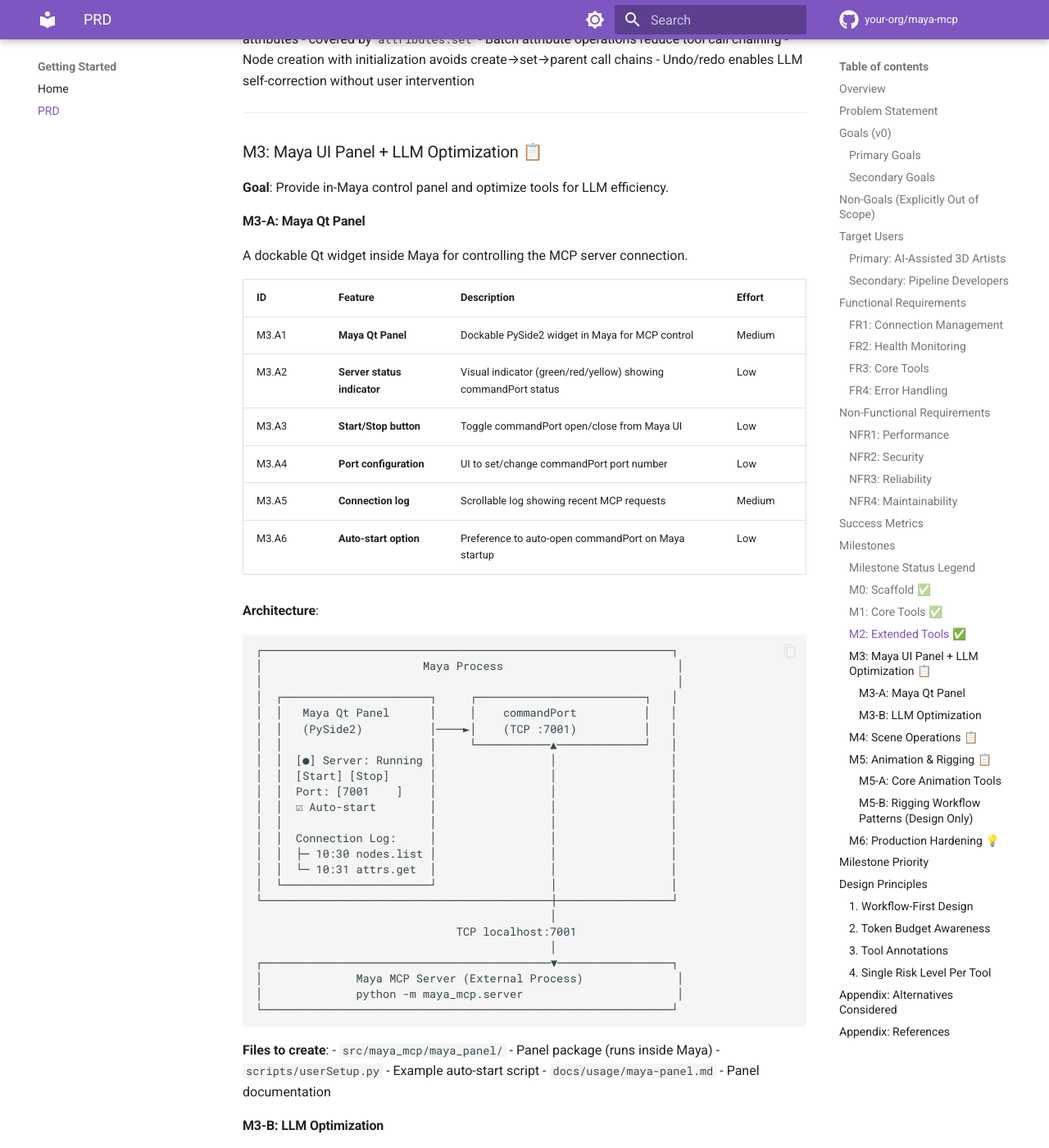
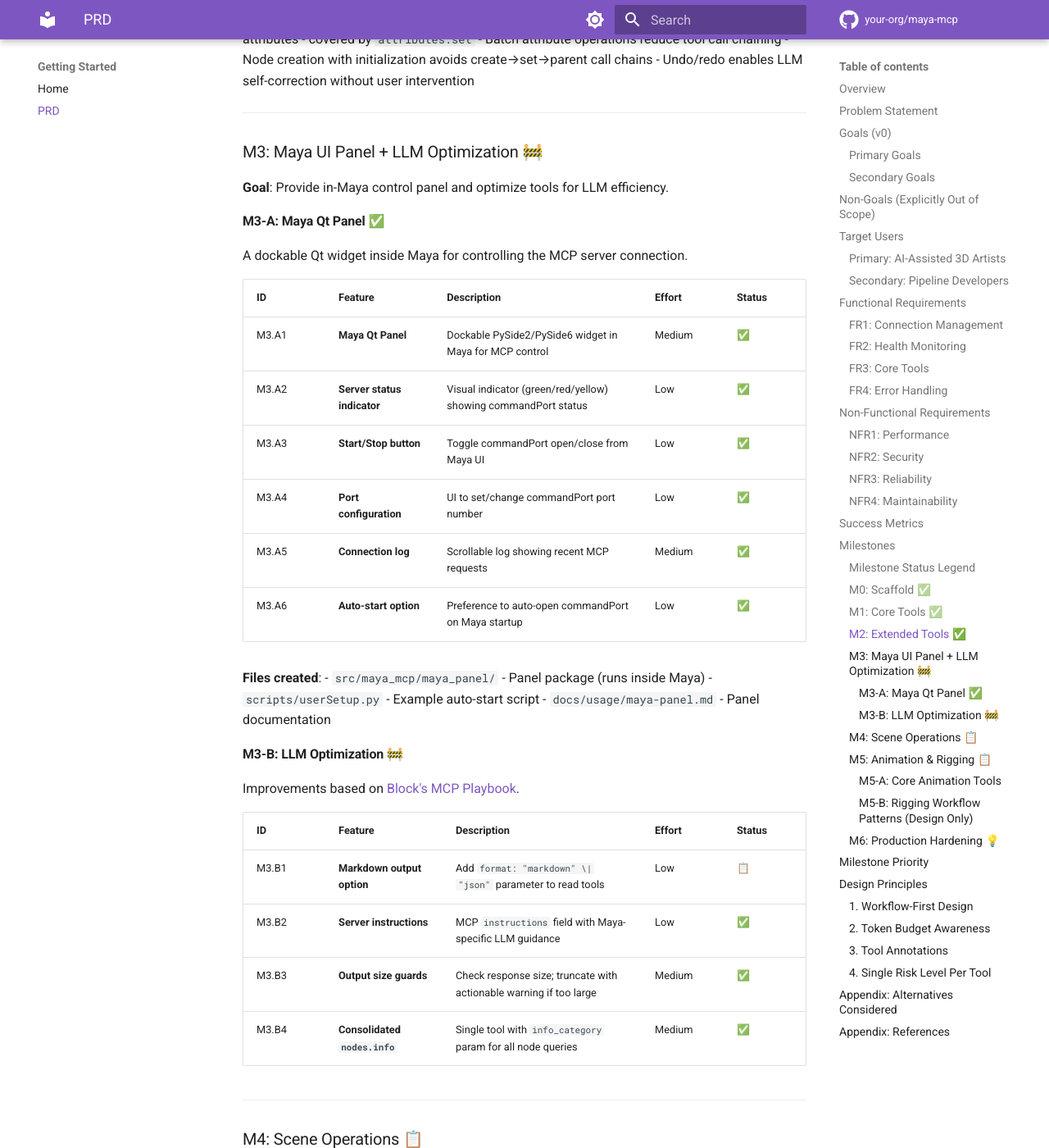
Before and after one commit to GimbalGoats/GG_MayaMCP, an MkDocs documentation site: the page built from docs/prd.md, in a window 1280 px wide and 1400 px high, scrolled down 6048 px. Shown: the whole window at 82% size. Built offline with MkDocs 1.6.1 and Material for MkDocs 9.7.7, drawn with Linux system fonts in a browser that asks for light colours; comment, search, counter and statistics services are not loaded; some of the changed text lies outside the part shown.

Commit message:
docs: update roadmap, README, and add restart-editor troubleshooting note
- Mark M3.B4 complete in docs/prd.md roadmap
- Add nodes.info to README tools table (15 tools)
- Add blog/ to .gitignore
- Add 'Changes Not Reflected After Code Edits' troubleshooting section
- Add nodes.info to editor-integration.md tools table

````diff
--- a/docs/prd.md
+++ b/docs/prd.md
@@ -200,66 +200,38 @@ agents actually work. See [Block's MCP Playbook](https://engineering.block.xyz/b
 
 ---
 
-### M3: Maya UI Panel + LLM Optimization 📋
+### M3: Maya UI Panel + LLM Optimization 🚧
 
 **Goal**: Provide in-Maya control panel and optimize tools for LLM efficiency.
 
-#### M3-A: Maya Qt Panel
+#### M3-A: Maya Qt Panel ✅
 
 A dockable Qt widget inside Maya for controlling the MCP server connection.
 
-| ID | Feature | Description | Effort |
-|----|---------|-------------|--------|
-| M3.A1 | **Maya Qt Panel** | Dockable PySide2 widget in Maya for MCP control | Medium |
-| M3.A2 | **Server status indicator** | Visual indicator (green/red/yellow) showing commandPort status | Low |
-| M3.A3 | **Start/Stop button** | Toggle commandPort open/close from Maya UI | Low |
-| M3.A4 | **Port configuration** | UI to set/change commandPort port number | Low |
-| M3.A5 | **Connection log** | Scrollable log showing recent MCP requests | Medium |
-| M3.A6 | **Auto-start option** | Preference to auto-open commandPort on Maya startup | Low |
+| ID | Feature | Description | Effort | Status |
+|----|---------|-------------|--------|--------|
+| M3.A1 | **Maya Qt Panel** | Dockable PySide2/PySide6 widget in Maya for MCP control | Medium | ✅ |
+| M3.A2 | **Server status indicator** | Visual indicator (green/red/yellow) showing commandPort status | Low | ✅ |
+| M3.A3 | **Start/Stop button** | Toggle commandPort open/close from Maya UI | Low | ✅ |
+| M3.A4 | **Port configuration** | UI to set/change commandPort port number | Low | ✅ |
+| M3.A5 | **Connection log** | Scrollable log showing recent MCP requests | Medium | ✅ |
+| M3.A6 | **Auto-start option** | Preference to auto-open commandPort on Maya startup | Low | ✅ |
 
-**Architecture**:
-```
-┌─────────────────────────────────────────────────────────────┐
-│                        Maya Process                          │
-│                                                              │
-│  ┌──────────────────────┐     ┌─────────────────────────┐   │
-│  │   Maya Qt Panel      │     │    commandPort          │   │
-│  │   (PySide2)          │────►│    (TCP :7001)          │   │
-│  │                      │     └───────────▲─────────────┘   │
-│  │  [●] Server: Running │                 │                 │
-│  │  [Start] [Stop]      │                 │                 │
-│  │  Port: [7001    ]    │                 │                 │
-│  │  ☑ Auto-start        │                 │                 │
-│  │                      │                 │                 │
-│  │  Connection Log:     │                 │                 │
-│  │  ├─ 10:30 nodes.list │                 │                 │
-│  │  └─ 10:31 attrs.get  │                 │                 │
-│  └──────────────────────┘                 │                 │
-└───────────────────────────────────────────┼─────────────────┘
-                                            │
-                              TCP localhost:7001
-                                            │
-┌───────────────────────────────────────────▼─────────────────┐
-│              Maya MCP Server (External Process)              │
-│              python -m maya_mcp.server                       │
-└─────────────────────────────────────────────────────────────┘
-```
-
-**Files to create**:
+**Files created**:
 - `src/maya_mcp/maya_panel/` - Panel package (runs inside Maya)
 - `scripts/userSetup.py` - Example auto-start script
 - `docs/usage/maya-panel.md` - Panel documentation
 
-#### M3-B: LLM Optimization
+#### M3-B: LLM Optimization 🚧
 
 Improvements based on [Block's MCP Playbook](https://engineering.block.xyz/blog/blocks-playbook-for-designing-mcp-servers).
 
-| ID | Feature | Description | Effort |
-|----|---------|-------------|--------|
-| M3.B1 | **Markdown output option** | Add `format: "markdown" \| "json"` parameter to read tools | Low |
-| M3.B2 | **Server instructions** | MCP `instructions` field with Maya-specific LLM guidance | Low |
-| M3.B3 | **Output size guards** | Check response size; truncate with actionable warning if too large | Medium |
-| M3.B4 | **Consolidated `nodes.info`** | Single tool with `info_category` param for all node queries | Medium |
+| ID | Feature | Description | Effort | Status |
+|----|---------|-------------|--------|--------|
+| M3.B1 | **Markdown output option** | Add `format: "markdown" \| "json"` parameter to read tools | Low | 📋 |
+| M3.B2 | **Server instructions** | MCP `instructions` field with Maya-specific LLM guidance | Low | ✅ |
+| M3.B3 | **Output size guards** | Check response size; truncate with actionable warning if too large | Medium | ✅ |
+| M3.B4 | **Consolidated `nodes.info`** | Single tool with `info_category` param for all node queries | Medium | ✅ |
 
 ---
 
````
Also changed, not shown: other parts of docs/prd.md (+5 -5 lines), README.md (+11 -2 lines), 1 other file.
